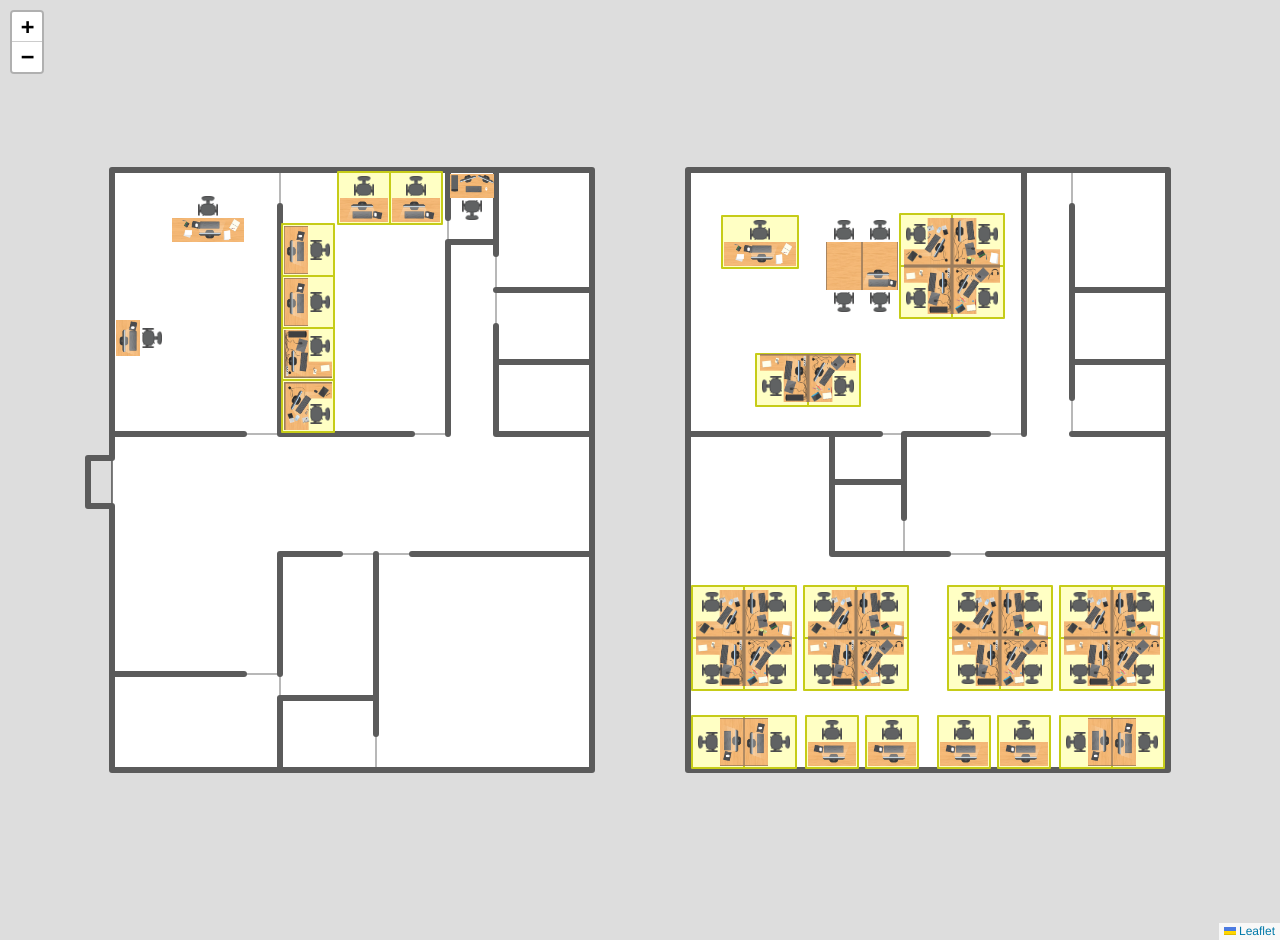
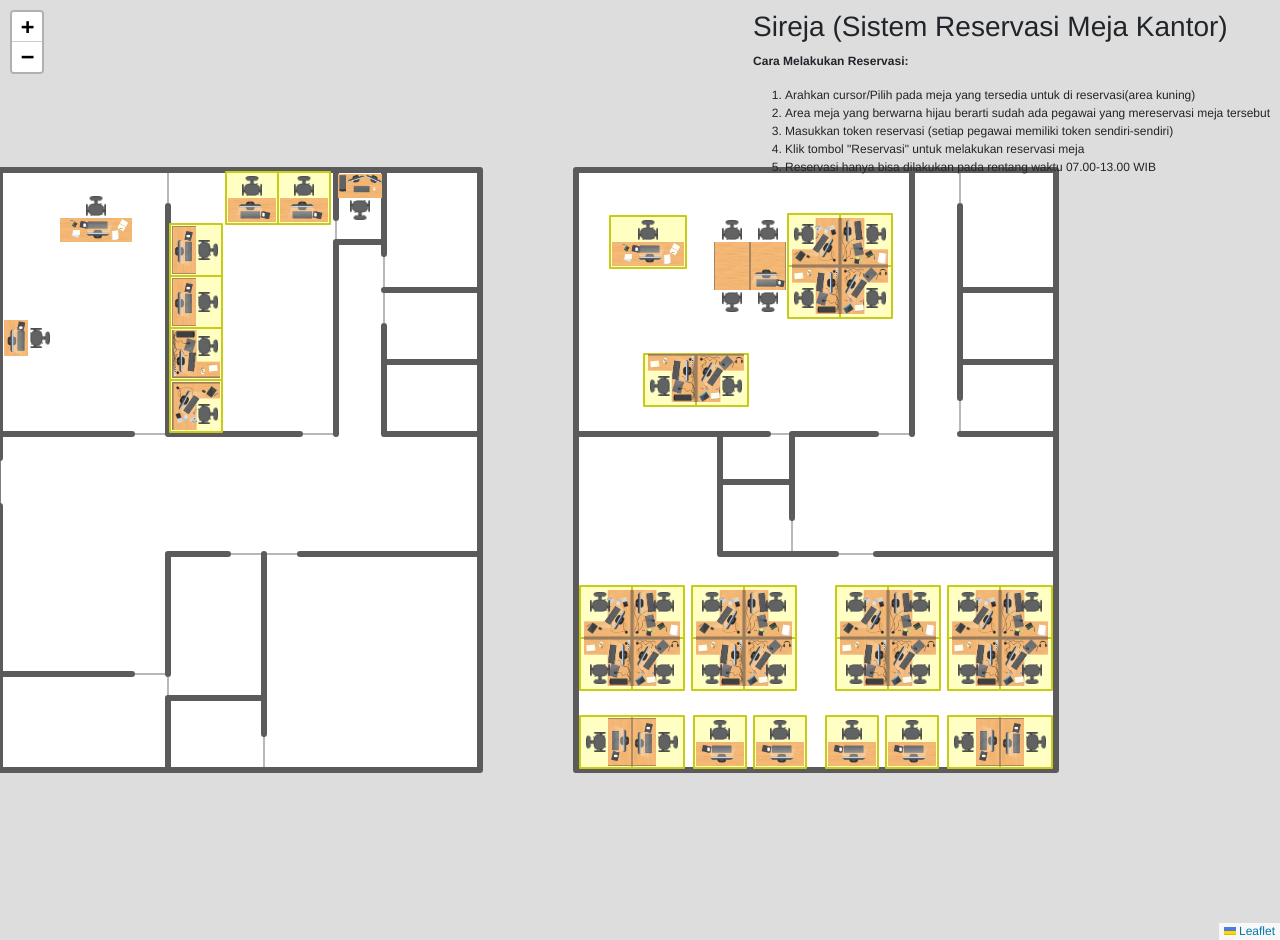
Before and after one commit to yustiar/sireja, a Django app: template templates/index.html in a window 1280 px wide. Run offline with Django 5.2, Linux system fonts and the light colour scheme; the template is opened without the code that fills it: most values are stand-ins (such as "Sample title", 1, 10 or a date in 2020); some libraries are stand-ins or nearby versions.

Commit message:
Update index.html

```diff
--- a/templates/index.html
+++ b/templates/index.html
@@ -73,8 +73,8 @@
             door: { color: '#b8b8b8', opacity: 1, weight: 2, fillColor: 'none', fillOpacity: 1 },
             deskarea: { color: '#c6cc18', opacity: 1, weight: 2, fillColor: '#ffffc4', fillOpacity: 1 },
             booked: { color: '#148f29', opacity: 1, weight: 3, fillColor: '#22d437', fillOpacity: 1 },
-            highlight: { color: '#000480', weight: 15, opacity: 1},
-            highlightbooked: { color: '#000480', weight: 15, opacity: 1 } // Gaya untuk meja yang sudah terbooking
+            highlight: { color: '#000480', weight: 12, opacity: 1},
+            highlightbooked: { color: '#000480', weight: 12, opacity: 1 } // Gaya untuk meja yang sudah terbooking
 
         };
 
@@ -207,7 +207,8 @@
         map.createPane('tooltipPane');
         map.getPane('tooltipPane').style.zIndex = 1000;
 
-
+        map.createPane('highlightPane');
+        map.getPane('highlightPane').style.zIndex = 900;
 
 
     //Poligon Area Reservasi Bangku
@@ -362,8 +363,31 @@
         map.addLayer(L2);
         map.addLayer(deskLayer);
 
-        map.setView([75, 132], 2);
+        map.setView([75, 160], 2);
+        L.Control.legend = L.Control.extend({
+            onAdd: function(map) {
+                var div = L.DomUtil.create('div', 'map-legend leaflet-control');
+                div.innerHTML = `
+                    <h3>Sireja (Sistem Reservasi Meja Kantor)</h3>
+                    <p><strong>Cara Melakukan Reservasi:</strong></p>
+                    <ol>
+                        <li>Arahkan cursor/Pilih pada meja yang tersedia untuk di reservasi(area kuning)</li>
+                        <li>Area meja yang berwarna hijau berarti sudah ada pegawai yang mereservasi meja tersebut</li>
+                        <li>Masukkan token reservasi (setiap pegawai memiliki token sendiri-sendiri)</li>
+                        <li>Klik tombol "Reservasi" untuk melakukan reservasi meja</li>
+                        <li>Reservasi hanya bisa dilakukan pada rentang waktu 07.00-13.00 WIB</li>
+                    </ol>
+                `;
+                return div;
+            },
 
+            onRemove: function(map) {
+                // Tidak perlu melakukan apa-apa saat dihapus
+            }
+        });
+
+        L.control.legend = function(opts) { return new L.Control.legend(opts);}
+        L.control.legend({ position: 'topright' }).addTo(map);
 
     // Event klik pada tombol reservasi
         $(document).on('click', '#reserveButton', function () {
```
